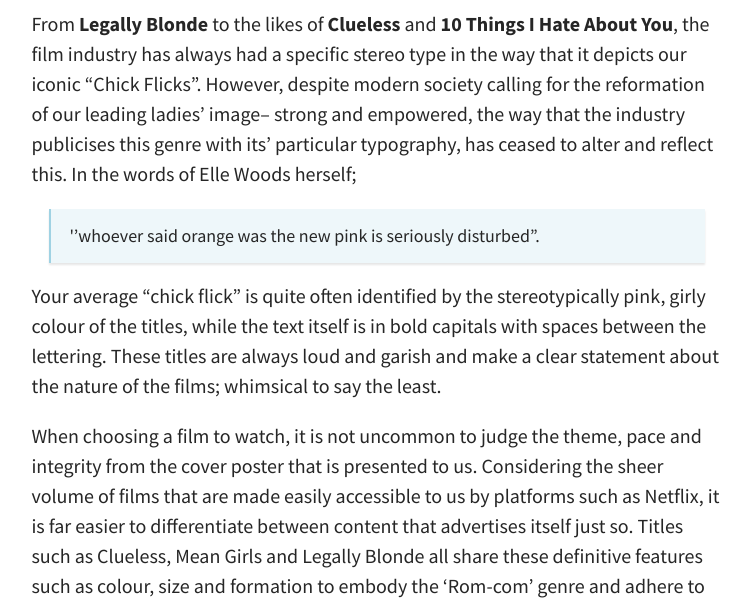
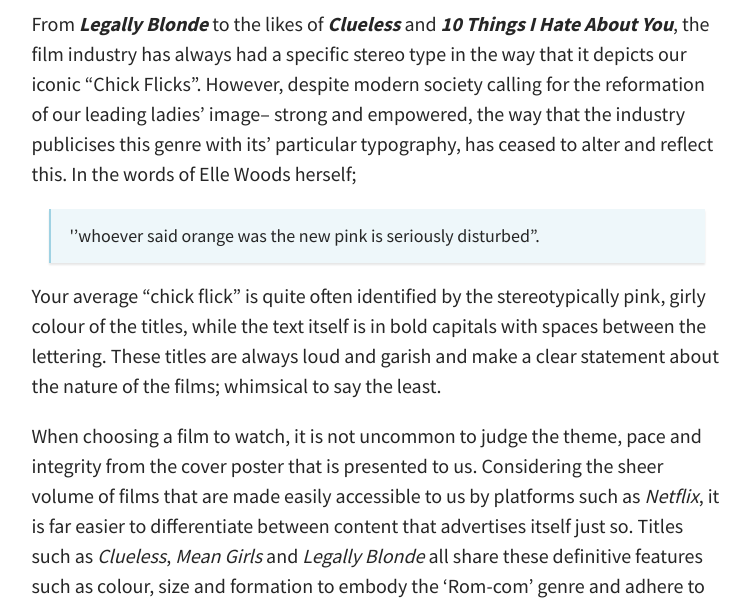
Before and after one commit to rebeccabadman1999/Bex-Badman-Blog, a Jekyll site: the page built from _posts/2020-09-29-pretty-in-pink.md, in a window 1280 px wide, cut to the strip 344-950 px from the top of the page. Shown: the whole strip, without its empty margins (263-1013 px from the left). Built offline with Jekyll 4.4.1, drawn with Linux system fonts in a browser that asks for light colours; some web fonts are replaced; some of the changed text lies outside the part shown.

Commit message:
Update Post “2020-09-29-pretty-in-pink”

```diff
--- a/_posts/2020-09-29-pretty-in-pink.md
+++ b/_posts/2020-09-29-pretty-in-pink.md
@@ -5,15 +5,15 @@
 header_feature_image: ../uploads/untitled-1.png
 comments: true
 ---
-From **Legally Blonde** to the likes of **Clueless** and **10 Things I Hate About You**, the film industry has always had a specific stereo type in the way that it depicts our iconic "Chick Flicks". However, despite modern society calling for the reformation of our leading ladies' image-- strong and empowered, the way that the industry publicises this genre with its' particular typography, has ceased to alter and reflect this. In the words of Elle Woods herself;
+From ***Legally Blonde*** to the likes of ***Clueless*** and ***10 Things I Hate About You***, the film industry has always had a specific stereo type in the way that it depicts our iconic "Chick Flicks". However, despite modern society calling for the reformation of our leading ladies' image-- strong and empowered, the way that the industry publicises this genre with its' particular typography, has ceased to alter and reflect this. In the words of Elle Woods herself;
 
 > ''whoever said orange was the new pink is seriously disturbed".
 
 Your average "chick flick" is quite often identified by the stereotypically pink, girly colour of the titles, while the text itself is in bold capitals with spaces between the lettering. These titles are always loud and garish and make a clear statement about the nature of the films; whimsical to say the least.
 
-When choosing a film to watch, it is not uncommon to judge the theme, pace and integrity from the cover poster that is presented to us. Considering the sheer volume of films that are made easily accessible to us by platforms such as Netflix, it is far easier to differentiate between content that advertises itself just so. Titles such as Clueless, Mean Girls and Legally Blonde all share these definitive features such as colour, size and formation to embody the 'Rom-com' genre and adhere to the idea of an easy watch.
+When choosing a film to watch, it is not uncommon to judge the theme, pace and integrity from the cover poster that is presented to us. Considering the sheer volume of films that are made easily accessible to us by platforms such as *Netflix*, it is far easier to differentiate between content that advertises itself just so. Titles such as *Clueless*, *Mean Girls* and *Legally Blonde* all share these definitive features such as colour, size and formation to embody the 'Rom-com' genre and adhere to the idea of an easy watch.
 
-I am focussing particularly upon Legally Blonde, which tells the story of a blonde bombshell who turns her life around after being 'dumped' by a guy who did not believe she had anything more to her than her collection of shoes. Instead of feeling defeated, Elle follows him to Harvard Law school, much to everyones surprise and disbelief. The lettering for the poster complies with the Rom-com/ chick flick nature of the film, with its extremely vibrant pink lettering with golden outlining and bold font; initially portraying the flighty and effeminate ways of Elle Woods.
+I am focussing particularly upon *Legally Blonde*, which tells the story of a blonde bombshell who turns her life around after being 'dumped' by a guy who did not believe she had anything more to her than her collection of shoes. Instead of feeling defeated, Elle follows him to Harvard Law school, much to everyones surprise and disbelief. The lettering for the poster complies with the Rom-com/ chick flick nature of the film, with its extremely vibrant pink lettering with golden outlining and bold font; initially portraying the flighty and effeminate ways of Elle Woods.
 
 Contrary to the way that this film is marketed, i do believe that the choices of typography demonstrate the high levels of female oppression that are seen in this industry; especially in 2001 when the film was made. By choosing the girly colour scheme and wide set font, it does not depict Elle as the intelligent, misunderstood woman that she later becomes. Instead she is seen merely as the naive, somewhat oblivious girl that could never be pictured in a court of law, according to producers. It also demonstrates the way that the marketing team wanted you to believe that a woman Such as Elle could never be both interested in her appearance or have an overzealous preference for pink, while also being the highest achieving student at Harvard Law School. Henceforth, when she does inevitably prove that she has brains as well as beauty, the audience is shocked.
 
```
